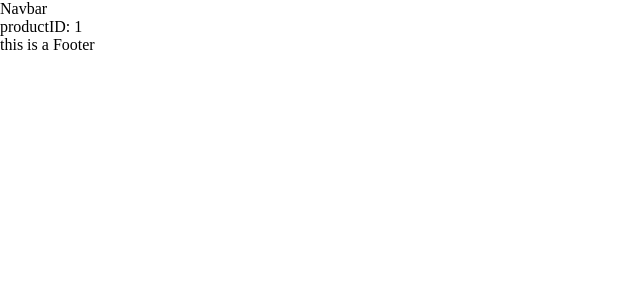
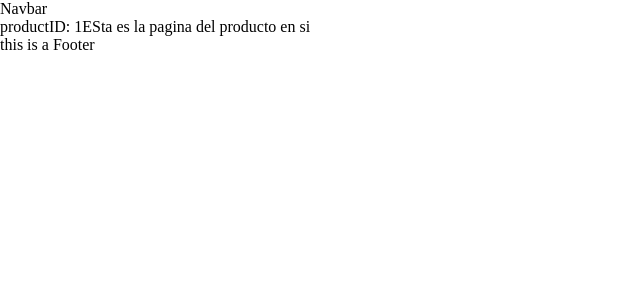
Before and after one commit to JoaquinDeLuca/store, a Next.js app: page /product/1 in a window 1280 px wide. Shown: the top 300 px of the page, without its empty margins (0-640 px from the left). Built offline with nearby package versions, Linux system fonts and the light colour scheme.

Commit message:
details product

```diff
--- a/pages/product/[id].tsx
+++ b/pages/product/[id].tsx
@@ -7,6 +7,7 @@ export default function productID() {
   return (
     <div>
         productID:  {id}
+        ESta es la pagina del producto en si
     </div>
   )
 }
```
